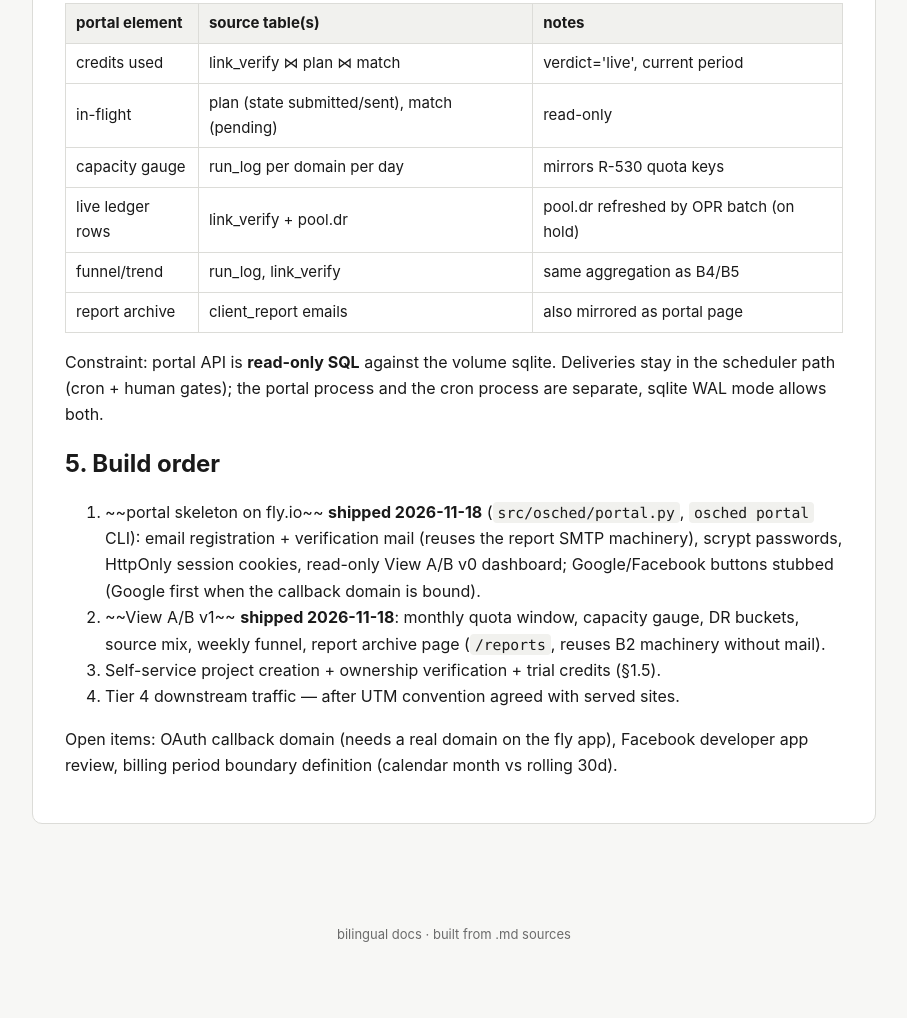
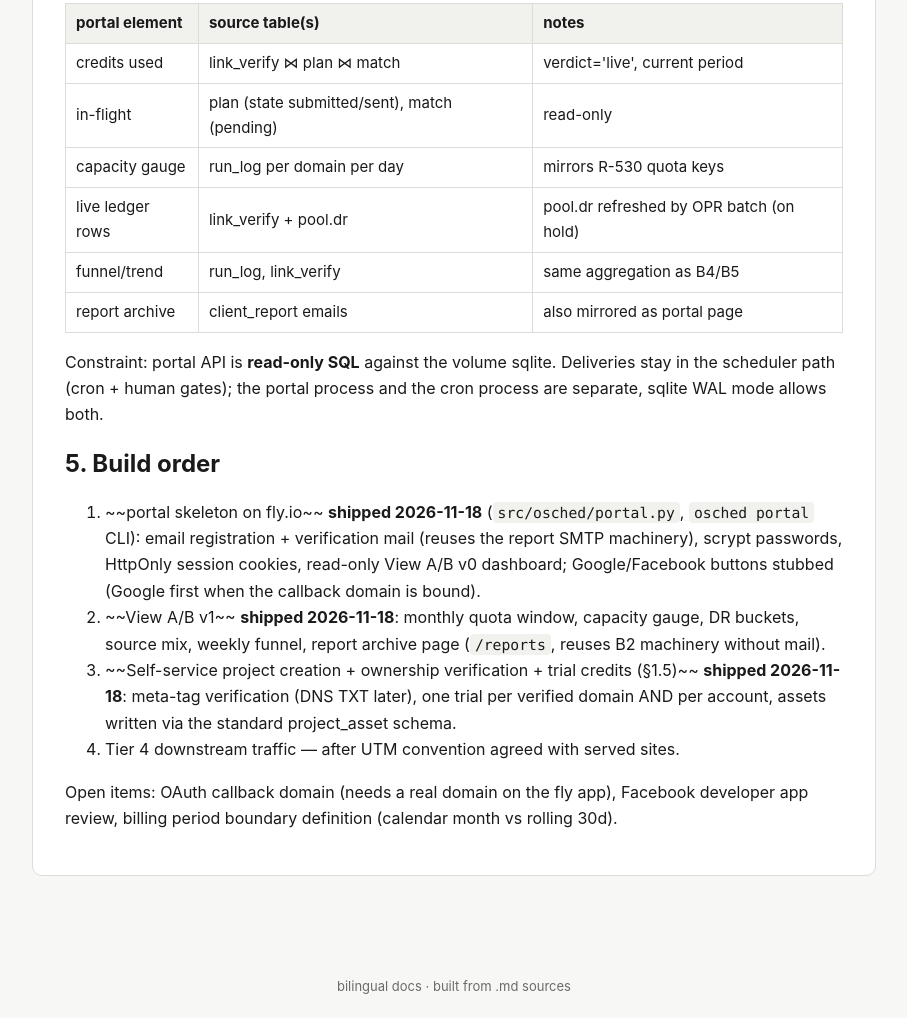
Before and after one commit to hhool/tokencoup-skills-outreach-scheduler, a plain HTML site: page docs/site/client-portal.html in a window 1280 px wide. Shown: the part 3690-4708 px from the top of the page, without its empty margins (186-1093 px from the left). Before the commit the page ends 4655 px from the top, so only its background shows below. Drawn offline with Linux system fonts and the light colour scheme.

Commit message:
docs: portal self-service trial projects shipped; rebuild bilingual site

```diff
--- a/docs/site/client-portal.html
+++ b/docs/site/client-portal.html
@@ -296,8 +296,10 @@ process and the cron process are separate, sqlite WAL mode allows both.</p>
 <li>~~View A/B v1~~ <strong>shipped 2026-11-18</strong>: monthly quota window,
    capacity gauge, DR buckets, source mix, weekly funnel, report
    archive page (<code>/reports</code>, reuses B2 machinery without mail).</li>
-<li>Self-service project creation + ownership verification + trial
-   credits (§1.5).</li>
+<li>~~Self-service project creation + ownership verification + trial
+   credits (§1.5)~~ <strong>shipped 2026-11-18</strong>: meta-tag verification
+   (DNS TXT later), one trial per verified domain AND per account,
+   assets written via the standard project_asset schema.</li>
 <li>Tier 4 downstream traffic — after UTM convention agreed with served
    sites.</li>
 </ol>
@@ -519,7 +521,9 @@ run_log + link_verify 聚合——与 B4 profile 同一套聚合，以趋势图
    scrypt 密码、HttpOnly 会话 cookie、只读视图 A/B v0 看板；Google/
    Facebook 按钮先桩着（回调域名绑定后先接 Google）。</li>
 <li>按 §4 契约做视图 A/B v1（DR 分桶、漏斗趋势、报告存档页）。</li>
-<li>自助建项目 + 归属验证 + 试用额度（§1.5）。</li>
+<li>~~自助建项目 + 归属验证 + 试用额度（§1.5）~~ <strong>2026-11-18 已交付</strong>：
+   meta 标签验证（DNS TXT 后续）、每已验证域名且每账号仅一次试用、
+   资产经标准 project_asset schema 写入。</li>
 <li>第 4 层下游流量——与被服务站点约定 UTM 规范后做。</li>
 </ol>
 <p>待定项：OAuth 回调域名（fly 应用需绑真实域名）、Facebook 开发者
```
Also changed, not shown: 2 other files.
